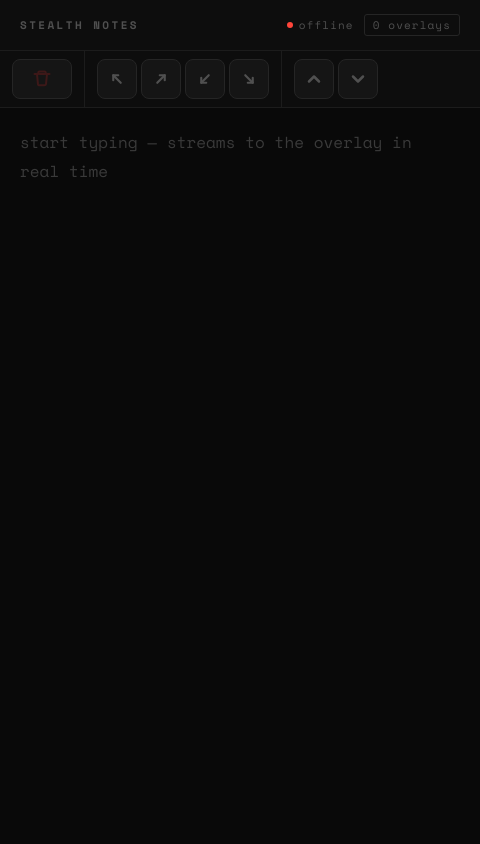
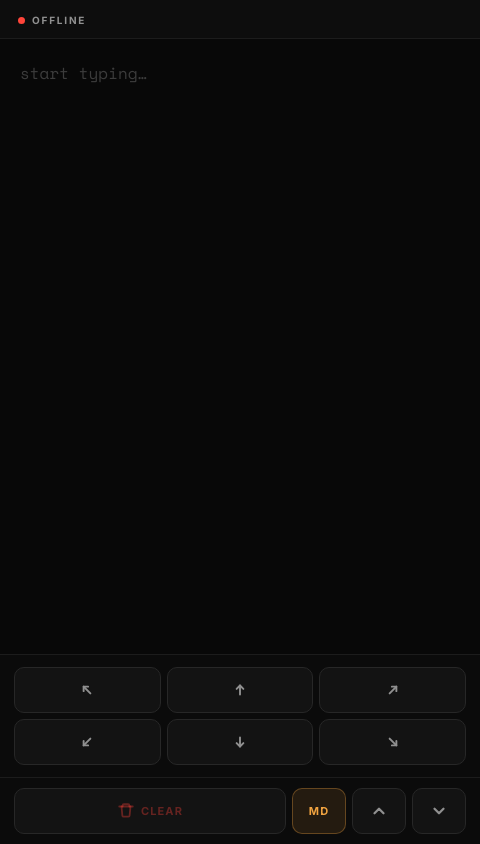
Before and after one commit to thekarananand/interview-helper, an Electron app: page overlay/public/index.html in a window 480 px wide. Drawn offline with nearby package versions, Linux system fonts and the light colour scheme.

Commit message:
feat: rebrand to Ghost Protocol, redesign sender UI, add 6 positions
- rename Stealth Notes → Ghost Protocol across all files
- redesign mobile sender: Inter/Space Mono fonts, bottom control panel,
  3×2 position grid, stacked scroll buttons, remove overlay count
- add top-center and bottom-center overlay positions
- settings panel: center branding, remove close btn, slim card width,
  globe left-anchored, hotkey hints above and below card
- bump all text colors to white/light-gray for contrast
- document typography in CLAUDE.md

```diff
--- a/overlay/package.json
+++ b/overlay/package.json
@@ -1,7 +1,7 @@
 {
-  "name": "stealth-notes-overlay",
+  "name": "ghost-protocol",
   "version": "1.0.0",
-  "description": "Stealth Notes — overlay client",
+  "description": "Ghost Protocol — stealth notes overlay",
   "main": "main.js",
   "scripts": {
     "start": "electron ."
--- a/overlay/public/index.html
+++ b/overlay/public/index.html
@@ -3,24 +3,28 @@
 <head>
   <meta charset="UTF-8" />
   <meta name="viewport" content="width=device-width, initial-scale=1.0, viewport-fit=cover" />
-  <title>Stealth Notes</title>
+  <title>Ghost Protocol</title>
   <link rel="preconnect" href="https://fonts.googleapis.com" />
   <link rel="preconnect" href="https://fonts.gstatic.com" crossorigin />
-  <link href="https://fonts.googleapis.com/css2?family=Space+Mono:wght@400;700&display=swap" rel="stylesheet" />
+  <link href="https://fonts.googleapis.com/css2?family=Inter:wght@400;500;600;700&family=Space+Mono:wght@400;700&display=swap" rel="stylesheet" />
   <style>
     *, *::before, *::after { box-sizing: border-box; margin: 0; padding: 0; }
 
     :root {
-      --bg:      #090909;
-      --surface: #0d0d0d;
-      --border:  #1c1c1c;
-      --border2: #252525;
-      --text:    #d8d8d8;
-      --muted:   #3a3a3a;
-      --dim:     #505050;
-      --green:   #3ddc84;
-      --red:     #ff453a;
-      --font:    'Space Mono', monospace;
+      --bg:        #080808;
+      --surface:   #0d0d0d;
+      --panel:     #0b0b0b;
+      --border:    #1c1c1c;
+      --border2:   #272727;
+      --text:      #f2f2f2;
+      --muted:     #3c3c3c;
+      --dim:       #909090;
+      --amber:     #f0a340;
+      --amber-dim: rgba(240,163,64,0.11);
+      --green:     #3ddc84;
+      --red:       #ff453a;
+      --font-ui:   'Inter', sans-serif;
+      --font-mono: 'Space Mono', monospace;
     }
 
     html {
@@ -33,50 +37,36 @@
       min-height: 100dvh;
       background: var(--bg);
       color: var(--text);
-      font-family: var(--font);
+      font-family: var(--font-ui);
       display: flex;
       flex-direction: column;
       overflow: hidden;
     }
 
-    /* ── Header ─────────────────────────────────────────────── */
-    header {
+    /* ── Status bar ──────────────────────────────────────── */
+    #status-bar {
       display: flex;
       align-items: center;
       justify-content: space-between;
-      padding: 14px 20px;
-      padding-top: max(14px, env(safe-area-inset-top));
+      padding: max(14px, env(safe-area-inset-top)) 18px 12px;
       background: var(--surface);
       border-bottom: 1px solid var(--border);
       flex-shrink: 0;
     }
 
-    .wordmark {
-      font-size: 11px;
-      font-weight: 700;
-      letter-spacing: 0.22em;
-      text-transform: uppercase;
-      color: var(--dim);
-    }
-
-    .header-right {
-      display: flex;
-      align-items: center;
-      gap: 10px;
-    }
-
     #status {
       display: flex;
       align-items: center;
-      gap: 6px;
+      gap: 7px;
     }
 
     #status-dot {
-      width: 6px;
-      height: 6px;
+      width: 7px;
+      height: 7px;
       border-radius: 50%;
       background: var(--muted);
       flex-shrink: 0;
+      transition: background 0.3s;
     }
 
     #status-dot.connected    { background: var(--green); animation: pulse 2.4s ease-in-out infinite; }
@@ -88,179 +78,193 @@
     }
 
     #status-text {
-      font-size: 11px;
-      letter-spacing: 0.1em;
+      font-size: 10px;
+      font-weight: 700;
+      letter-spacing: 0.18em;
+      text-transform: uppercase;
       color: var(--dim);
     }
 
-    #overlay-count {
-      font-size: 11px;
-      letter-spacing: 0.1em;
-      color: var(--dim);
-      padding: 2px 8px;
-      border: 1px solid var(--border2);
-      border-radius: 3px;
-    }
-
-    /* ── Controls strip ─────────────────────────────────────── */
-    .controls {
-      display: flex;
-      align-items: stretch;
-      background: var(--surface);
-      border-bottom: 1px solid var(--border);
-      flex-shrink: 0;
-      overflow-x: auto;
-      -webkit-overflow-scrolling: touch;
-      scrollbar-width: none;
-    }
-    .controls::-webkit-scrollbar { display: none; }
-
-    .ctrl-group {
-      display: flex;
-      align-items: center;
-      gap: 4px;
-      padding: 8px 12px;
-      border-right: 1px solid var(--border);
-      flex-shrink: 0;
-    }
-
-    .ctrl-group:last-child { border-right: none; }
-
-.c-btn {
-      display: flex;
-      align-items: center;
-      justify-content: center;
-      min-width: 40px;
-      height: 40px;
-      background: rgba(255,255,255,0.03);
-      border: 1px solid var(--border2);
-      border-radius: 8px;
-      color: var(--dim);
-      font-family: var(--font);
-      font-size: 15px;
-      cursor: pointer;
-      -webkit-tap-highlight-color: transparent;
-      transition: background 0.1s, border-color 0.1s, color 0.1s;
-    }
-
-    .c-btn:active {
-      background: rgba(255,255,255,0.07);
-      border-color: var(--border2);
-      color: var(--text);
-    }
-
-    @media (hover: hover) {
-      .c-btn:hover {
-        background: rgba(255,255,255,0.05);
-        border-color: var(--border2);
-        color: var(--text);
-      }
-    }
-
-    #clear-btn {
-      font-size: 10px;
-      font-weight: 700;
-      letter-spacing: 0.14em;
-      text-transform: uppercase;
-      color: #3d1818;
-      min-width: 60px;
-    }
-
-    #clear-btn:active {
-      color: var(--red);
-      border-color: #3d1818;
-      background: rgba(255,67,58,0.07);
-    }
-
-    @media (hover: hover) {
-      #clear-btn:hover {
-        color: var(--red);
-        border-color: #3d1818;
-        background: rgba(255,67,58,0.05);
-      }
-    }
-
-    .c-btn svg {
-      width: 20px;
-      height: 20px;
-    }
-
-    /* ── Textarea ────────────────────────────────────────────── */
+    /* ── Textarea ────────────────────────────────────────── */
     #note {
       flex: 1;
       width: 100%;
       padding: 20px;
       background: var(--bg);
       color: var(--text);
-      font-family: var(--font);
-      font-size: 16px; /* 16px prevents iOS auto-zoom */
-      line-height: 1.8;
+      font-family: var(--font-mono);
+      font-size: 16px;
+      line-height: 1.75;
       border: none;
       outline: none;
       resize: none;
-      caret-color: var(--green);
+      caret-color: var(--amber);
       -webkit-appearance: none;
     }
 
-    #note::placeholder {
-      color: var(--muted);
+    #note::placeholder { color: var(--muted); }
+
+    /* ── Controls panel ──────────────────────────────────── */
+    #controls {
+      background: var(--panel);
+      border-top: 1px solid var(--border);
+      flex-shrink: 0;
     }
+
+    /* ── Position grid ───────────────────────────────────── */
+    #pos-grid {
+      display: grid;
+      grid-template-columns: repeat(3, 1fr);
+      gap: 6px;
+      padding: 12px 14px;
+      border-bottom: 1px solid var(--border);
+    }
+
+    /* ── Action row ──────────────────────────────────────── */
+    #action-row {
+      display: flex;
+      gap: 6px;
+      padding: 10px 14px;
+      padding-bottom: max(10px, env(safe-area-inset-bottom));
+    }
+
+    /* ── Buttons ─────────────────────────────────────────── */
+    .btn {
+      display: flex;
+      align-items: center;
+      justify-content: center;
+      gap: 6px;
+      height: 46px;
+      background: rgba(255,255,255,0.03);
+      border: 1px solid var(--border2);
+      border-radius: 10px;
+      color: var(--dim);
+      font-family: var(--font-ui);
+      font-size: 11px;
+      font-weight: 700;
+      letter-spacing: 0.1em;
+      text-transform: uppercase;
+      cursor: pointer;
+      -webkit-tap-highlight-color: transparent;
+      touch-action: manipulation;
+      transition: background 0.1s, border-color 0.12s, color 0.12s, transform 0.08s;
+      user-select: none;
+      -webkit-user-select: none;
+    }
+
+    .btn:active {
+      background: rgba(255,255,255,0.07);
+      border-color: rgba(255,255,255,0.1);
+      color: var(--text);
+      transform: scale(0.92);
+    }
+
+    @media (hover: hover) {
+      .btn:hover {
+        background: rgba(255,255,255,0.05);
+        border-color: rgba(255,255,255,0.09);
+        color: var(--text);
+      }
+    }
+
+    .btn svg {
+      width: 18px;
+      height: 18px;
+      flex-shrink: 0;
+    }
+
+    .pos-btn { width: 100%; }
+
+    /* Clear */
+    #clear-btn {
+      flex: 1;
+      color: rgba(255,67,58,0.35);
+    }
+    #clear-btn:active {
+      color: var(--red);
+      border-color: rgba(255,67,58,0.28);
+      background: rgba(255,67,58,0.07);
+    }
+    @media (hover: hover) {
+      #clear-btn:hover {
+        color: var(--red);
+        border-color: rgba(255,67,58,0.22);
+        background: rgba(255,67,58,0.05);
+      }
+    }
+
+    /* MD toggle */
+    #md-btn { min-width: 54px; }
+    #md-btn.active {
+      color: var(--amber);
+      border-color: rgba(240,163,64,0.32);
+      background: var(--amber-dim);
+    }
+
+    /* Scroll */
+    #scroll-up-btn,
+    #scroll-down-btn { min-width: 54px; }
   </style>
 </head>
 <body>
 
-  <header>
-    <span class="wordmark">Stealth Notes</span>
-    <div class="header-right">
-      <div id="status">
-        <span id="status-dot"></span>
-        <span id="status-text">connecting</span>
-      </div>
-      <div id="overlay-count">0 overlays</div>
+  <div id="status-bar">
+    <div id="status">
+      <span id="status-dot"></span>
+      <span id="status-text">connecting</span>
     </div>
-  </header>
+  </div>
 
-  <div class="controls">
-    <!-- Clear -->
-    <div class="ctrl-group">
-      <button class="c-btn" id="clear-btn" title="Clear overlay">
-        <svg viewBox="0 0 16 16" fill="none" stroke="currentColor" stroke-width="1.6" stroke-linecap="round" stroke-linejoin="round">
-          <path d="M2 4h12"/><path d="M5 4V3a1 1 0 011-1h4a1 1 0 011 1v1"/>
-          <path d="M4 4l.8 8.4A1 1 0 005.8 13h4.4a1 1 0 001-.96L12 4"/>
-        </svg>
-      </button>
-    </div>
-    <!-- Move to corner -->
-    <div class="ctrl-group">
-      <button class="c-btn pos-btn" data-pos="top-left" title="Top-left">
+  <textarea id="note" placeholder="start typing…" autofocus spellcheck="false"></textarea>
+
+  <div id="controls">
+    <div id="pos-grid">
+      <button class="btn pos-btn" data-pos="top-left" title="Top-left">
         <svg viewBox="0 0 16 16" fill="none" stroke="currentColor" stroke-width="1.7" stroke-linecap="round" stroke-linejoin="round">
           <line x1="11" y1="11" x2="5" y2="5"/><polyline points="5,9 5,5 9,5"/>
         </svg>
       </button>
-      <button class="c-btn pos-btn" data-pos="top-right" title="Top-right">
+      <button class="btn pos-btn" data-pos="top-center" title="Top-center">
+        <svg viewBox="0 0 16 16" fill="none" stroke="currentColor" stroke-width="1.7" stroke-linecap="round" stroke-linejoin="round">
+          <line x1="8" y1="12" x2="8" y2="4"/><polyline points="5,7 8,4 11,7"/>
+        </svg>
+      </button>
+      <button class="btn pos-btn" data-pos="top-right" title="Top-right">
         <svg viewBox="0 0 16 16" fill="none" stroke="currentColor" stroke-width="1.7" stroke-linecap="round" stroke-linejoin="round">
           <line x1="5" y1="11" x2="11" y2="5"/><polyline points="7,5 11,5 11,9"/>
         </svg>
       </button>
-      <button class="c-btn pos-btn" data-pos="bottom-left" title="Bottom-left">
+      <button class="btn pos-btn" data-pos="bottom-left" title="Bottom-left">
         <svg viewBox="0 0 16 16" fill="none" stroke="currentColor" stroke-width="1.7" stroke-linecap="round" stroke-linejoin="round">
           <line x1="11" y1="5" x2="5" y2="11"/><polyline points="5,7 5,11 9,11"/>
         </svg>
       </button>
-      <button class="c-btn pos-btn" data-pos="bottom-right" title="Bottom-right">
+      <button class="btn pos-btn" data-pos="bottom-center" title="Bottom-center">
+        <svg viewBox="0 0 16 16" fill="none" stroke="currentColor" stroke-width="1.7" stroke-linecap="round" stroke-linejoin="round">
+          <line x1="8" y1="4" x2="8" y2="12"/><polyline points="5,9 8,12 11,9"/>
+        </svg>
+      </button>
+      <button class="btn pos-btn" data-pos="bottom-right" title="Bottom-right">
         <svg viewBox="0 0 16 16" fill="none" stroke="currentColor" stroke-width="1.7" stroke-linecap="round" stroke-linejoin="round">
           <line x1="5" y1="5" x2="11" y2="11"/><polyline points="11,7 11,11 7,11"/>
         </svg>
       </button>
     </div>
-    <!-- Scroll -->
-    <div class="ctrl-group" style="border-right:none;">
-      <button class="c-btn" id="scroll-up-btn" title="Scroll up">
+    <div id="action-row">
+      <button class="btn" id="clear-btn" title="Clear overlay">
+        <svg viewBox="0 0 16 16" fill="none" stroke="currentColor" stroke-width="1.6" stroke-linecap="round" stroke-linejoin="round">
+          <path d="M2 4h12"/><path d="M5 4V3a1 1 0 011-1h4a1 1 0 011 1v1"/>
+          <path d="M4 4l.8 8.4A1 1 0 005.8 13h4.4a1 1 0 001-.96L12 4"/>
+        </svg>
+        clear
+      </button>
+      <button class="btn" id="md-btn" title="Toggle markdown">MD</button>
+      <button class="btn" id="scroll-up-btn" title="Scroll up">
         <svg viewBox="0 0 16 16" fill="none" stroke="currentColor" stroke-width="2" stroke-linecap="round" stroke-linejoin="round">
           <polyline points="4,10 8,6 12,10"/>
         </svg>
       </button>
-      <button class="c-btn" id="scroll-down-btn" title="Scroll down">
+      <button class="btn" id="scroll-down-btn" title="Scroll down">
         <svg viewBox="0 0 16 16" fill="none" stroke="currentColor" stroke-width="2" stroke-linecap="round" stroke-linejoin="round">
           <polyline points="4,6 8,10 12,6"/>
         </svg>
@@ -268,17 +272,13 @@
     </div>
   </div>
 
-  <textarea id="note" placeholder="start typing — streams to the overlay in real time" autofocus></textarea>
-
   <script>
     const noteEl       = document.getElementById('note');
     const statusDot    = document.getElementById('status-dot');
     const statusText   = document.getElementById('status-text');
     const clearBtn     = document.getElementById('clear-btn');
-    const overlayCount = document.getElementById('overlay-count');
 
     const host = location.host;
-
     let ws = null;
     let reconnectTimer = null;
 
@@ -300,24 +300,14 @@
 
       ws.addEventListener('error', () => ws.close());
 
-      ws.addEventListener('message', (ev) => {
-        try {
-          const msg = JSON.parse(ev.data);
-          if (msg.type === 'overlay_count') {
-            const n = msg.count;
-            overlayCount.textContent = `${n} overlay${n !== 1 ? 's' : ''}`;
-          }
-        } catch {}
-      });
+      ws.addEventListener('message', () => {});
     }
 
     function send(payload) {
       if (ws && ws.readyState === WebSocket.OPEN) ws.send(JSON.stringify(payload));
     }
 
-    noteEl.addEventListener('input', () => {
-      send({ type: 'note', content: noteEl.value });
-    });
+    noteEl.addEventListener('input', () => send({ type: 'note', content: noteEl.value }));
 
     document.querySelectorAll('.pos-btn').forEach(btn => {
       btn.addEventListener('click', () => {
@@ -327,8 +317,21 @@
       });
     });
 
-    document.getElementById('scroll-up-btn').addEventListener('click',  () => send({ type: 'scroll', delta: -120 }));
-    document.getElementById('scroll-down-btn').addEventListener('click', () => send({ type: 'scroll', delta:  120 }));
+    document.getElementById('scroll-up-btn').addEventListener('click',   () => send({ type: 'scroll', delta: -120 }));
+    document.getElementById('scroll-down-btn').addEventListener('click',  () => send({ type: 'scroll', delta:  120 }));
+
+    let mdEnabled = localStorage.getItem('md-enabled') !== 'false';
+    const mdBtn = document.getElementById('md-btn');
+
+    function applyMdStyle() { mdBtn.classList.toggle('active', mdEnabled); }
+    applyMdStyle();
+
+    mdBtn.addEventListener('click', () => {
+      mdEnabled = !mdEnabled;
+      localStorage.setItem('md-enabled', mdEnabled);
+      applyMdStyle();
+      send({ type: 'markdown', enabled: mdEnabled });
+    });
 
     clearBtn.addEventListener('click', () => {
       noteEl.value = '';
```
Also changed, not shown: CLAUDE.md (+10 -1 lines), overlay/main.js (+6 -4 lines), overlay/renderer/index.html (+111 -50 lines).
